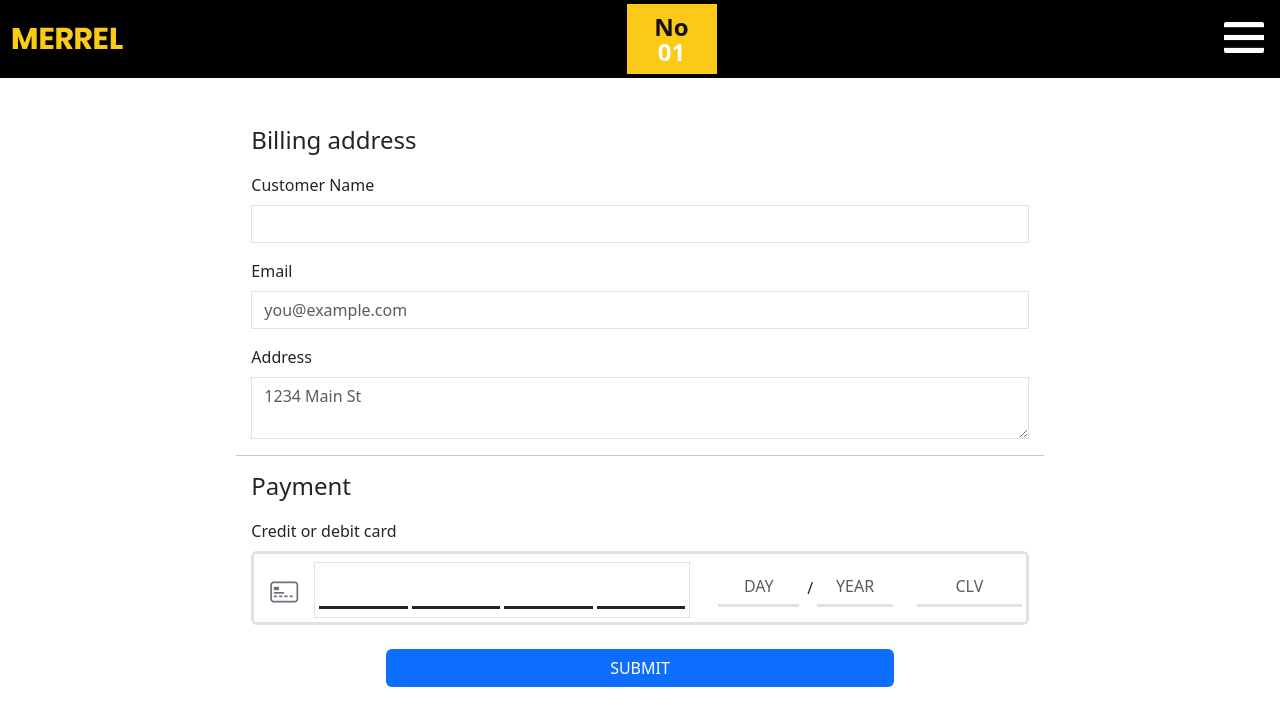
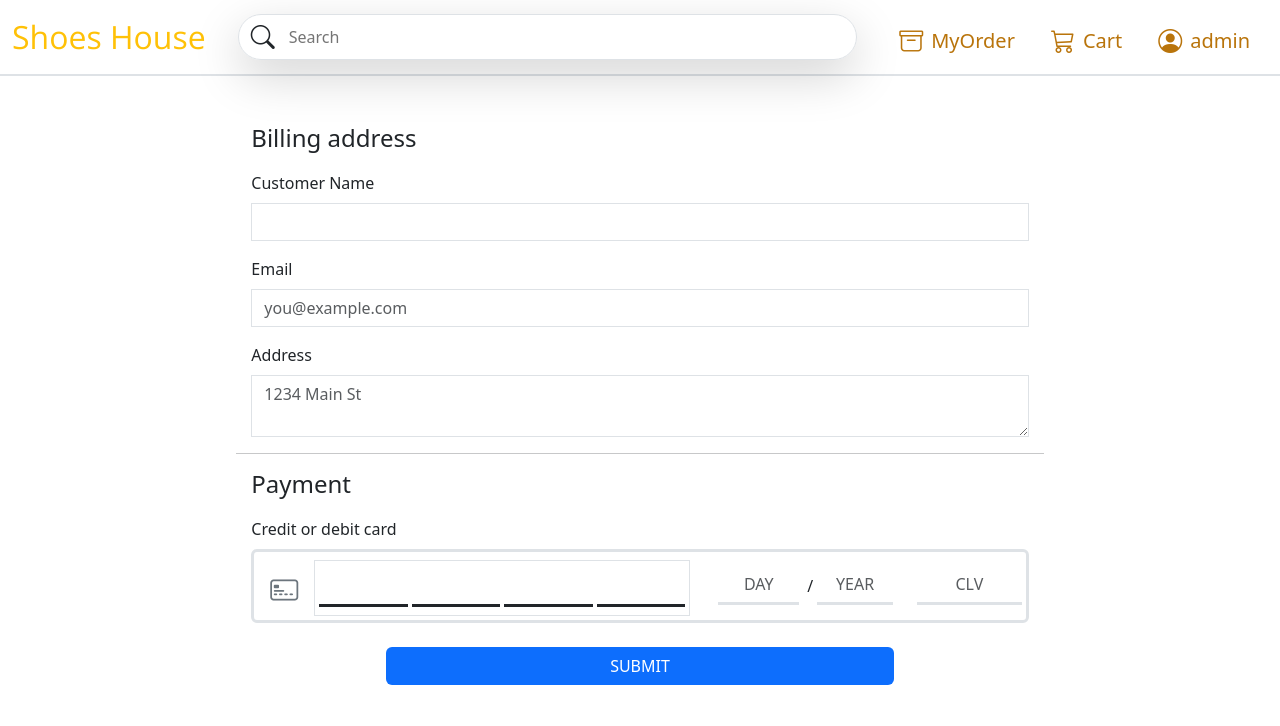
Before and after one commit to GoktugGok/Shoes_Shop, a Django app: page /shoes/payment/5 in a window 1280 px wide. Shown: the top 726 px of the page. Run offline with Django 4.2, Linux system fonts and the light colour scheme; a user stored in the database is signed in; data comes from the database, SQL or seed files in the repository; both versions use the stored data as it was after the commit; parts of the project's set-up code (start-up, migrations or seed data) failed here and were passed over; some libraries are stand-ins or nearby versions; some web fonts are replaced.

Commit message:
added screenshots

```diff
--- a/shoesShop/shoes/admin.py
+++ b/shoesShop/shoes/admin.py
@@ -63,7 +63,7 @@ class GendersAdmin(admin.ModelAdmin):
 
 @admin.register(ShoeHeight)
 class ShoeHeightAdmin(admin.ModelAdmin):
-    prepopulated_fields = {'slug':('name',)}\
+    prepopulated_fields = {'slug':('name',)}
 
 @admin.register(ShoesNumbers)
 class ShoesNumbersAdmin(admin.ModelAdmin):
--- a/shoesShop/shoes/templates/shop.html
+++ b/shoesShop/shoes/templates/shop.html
@@ -106,7 +106,7 @@
                                                    <h5>{{sho.product.number}}</h5>
                                                 </div>
                                                 <a href="{% url 'cart-delete' sho.product.id  %}" class="position-absolute top-0 end-0"><button class="position-absolute top-0 end-0 btn btn-outline-danger border-2  rounded-circle rounded-top-0 rounded-end-0 p-2"><i class="bi bi-x-octagon"></i></button></a>
-                                                <div class="position-absolute bottom-0 start-50  text-warning  border border-warning rounded-top-3 px-1">{{sho.shoe_info.price}}$</div>
+                                                <div class="position-absolute bottom-0 start-50  text-warning  border border-warning rounded-top-3 px-1">{{sho.shoe_info.price}}TL</div>
                                              </div>
 
                                        {% endfor %}
--- a/shoesShop/shoes/views.py
+++ b/shoesShop/shoes/views.py
@@ -233,11 +233,11 @@ def cart_products(request,user_id):
 
     Delivery_Cost = 150 if shoe else 0  # Eğer ürün yoksa kargo bedeli 0 olacak
     total_prices = total_price
-    if total_prices < 5000 and Delivery_Cost != 'free':
+    if total_prices < 5000 and Delivery_Cost != '0 ':
         total_prices += Delivery_Cost
         Total = total_prices
     else:
-        Delivery_Cost = 'free'
+        Delivery_Cost = '0 '
         Total = total_prices
 
     print(Delivery_Cost)
@@ -285,7 +285,7 @@ def payment_information(request, user_id):
             deliveryPrice = total
         else:
             print('kargo beles')
-            deliveryPrice = 'free'
+            deliveryPrice = '0'
 
         pay = PayDetail.objects.create(user=user,price=total,name=name,email=email,address=address,cardNumber=card_number,day=day,year=year,clv=clv)
 
--- a/shoesShop/templates/payment.html
+++ b/shoesShop/templates/payment.html
@@ -28,33 +28,90 @@ textarea.address:focus,
 
 </style>
 <body>
-    <div class="header_section " style="background-image: none;">
-        <div class="container-fluid " style="height: 100%; width: 100%; background-color: black;">
-            <div class="d-flex justify-content-between align-items-center pb-1">
-               <div class=""><a href="{% url 'index' %}"><img src="{% static 'images/logo.png' %}"></a></div>
-               <div class="number_text mt-1">No<br><span style="color: #fff;">01</span></div>
-               <div class=" "><a class="class=" openbtn="" onclick="openNav()"><img src="{% static 'images/toggle-icon.png' %}" class="p-1 rounded " style="max-width: 100%;background-color: black;"></a></div>
-            </div>
-            <div class="">
-                <div id="mySidebar" class="sidebar z-3">
-                   <a href="javascript:void(0)" class="closebtn" onclick="closeNav()">x</a>
-                   <a href="{% url 'index' %}">Home</a>
-                   <a href="{% url 'about' %}">About</a>
-                   <a href="{% url 'gallery' %}">Gallery</a>
-                   <a href="{% url 'news' %}">News</a>
-                   <a href="{% url 'testimonial' %}">Testimonial</a>
-                   <a href="{% url 'contact' %}">Contact</a>
-                   <a href="{% url 'cart' request.user.id %}">Bag</a>
-                    {% if user.is_authenticated %}
-                       <a href="{% url 'logout' %}">Logout</a>
-                    {% else %}
-                       <a href="{% url 'login' %}">Login</a>
-                    {% endif %}
-                </div>
+    <div class="s">
+        <nav class="navbar navbar-expand-lg ">
+           <div class="container-fluid">
+             <a class="navbar-brand text-warning fs-2 osuc" href="{% url 'index' %}">Shoes House</a>
+             <button class="navbar-toggler bg-warning "  type="button"  data-bs-target="#navbarSupportedContent" aria-controls="navbarSupportedContent" aria-expanded="false" aria-label="Toggle navigation">
+              <i class="bi bi-list text-dark fs-5"></i>
+             </button>
+             <div class="collapse navbar-collapse " id="navbarSupportedContent">
+              <!-- Categories
+              <button onclick="openModal()" class="d-flex justify-content-center align-items-center underline-container ms-lg-2" data-bs-toggle="modal" data-bs-target="#categoriesModal" style="background-color: white;" data-bs-toggle="dropdown" aria-expanded="false">
+                    <i class="bi bi-grid fs-4 text-dark me-2 ms-2"></i>
+                    <div class="p-0 m-0 category fs-5">Categories</div>
+              </button>
+              <div id="myModal" class="modal">
+                 <div class="modal-content">
+                    <span class="close-btn fs-2 text-end  mb-1" onclick="closeModal()">
+                       <i class="bi bi-x-circle "></i>
+                    </span>
+                    <div class="container-fluid">
+                       <div class="row text-center">
+                           <a href="{% url 'myorder' %}" class="h3 categoryHover">MyOrder</a>
+                          <a href="{% url 'user_update' %}" class="h3 categoryHover">Profile</a>
+                          <h3>Favorite</h3>
+                       </div>
+                    </div>
+                 </div>
+              </div>-->
+                <!-- Cart -->
+               <ul class="navbar-nav ms-auto mb-2  mb-lg-0 order-lg-1">
+                 <li class="nav-item mt-auto">
+                    <div class="nav-link  pb-0">
+                       <a href="{% url 'myorder' %}" class=" d-flex justify-content-start align-items-center text-center nav-itemS ">
+                           <i class="bi bi-archive fs-4 me-2"></i>
+                           <div class="fs-5">MyOrder</div>
+                       </a>
+                    </div>
+                 </li>
+                 <li class="nav-item mt-auto">
+                  <div class="nav-link  pb-0">
+                    <a href="{% url 'cart' user.id|default_if_none:"0" %}" class="d-flex justify-content-start align-items-center text-center nav-itemS">
+                       <i class="bi bi-cart3 fs-4 me-2"></i>
+                       <div class="fs-5">Cart</div>
+                   </a>
+
+                  </div>
+               </li>
+                  <!-- User -->
+                 <li class="nav-item my-auto">
+                    <div class="nav-link  mt-0 pb-0" onclick="openModal()">
+                       {% if request.user.is_authenticated %}
+                          <a href="{% url 'user_update' %}" class="d-flex justify-content-start align-items-center text-center nav-itemS">
+                             <i class="bi bi-person-circle fs-4 me-2"></i>
+                             <div class="fs-5">{{ request.user.username }}</div>
+                          </a>
+                       {% else %}
+                          <a href="{% url 'login' %}" class="d-flex justify-content-start align-items-center text-center nav-itemS">
+                             <i class="bi bi-box-arrow-in-right fs-4 me-2"></i>
+                             <div class="fs-5">Login</div>
+                          </a>
+                       {% endif %}
+
+                    </div>
+                 </li>
+               </ul>
+
+               <!-- Search -->
+               <div class="w-100 position-relative dropdown ms-lg-3 me-lg-4  ">
+                 <form id="searchId" class="d-flex w-100 border rounded-5 shadow-lg searchId" role="search">
+                   {% csrf_token %}
+                   <i class="bi bi-search p-1 fs-4 mx-2"></i>
+                   <input class="me-2 border-0 rounded-5 w-100" autocomplete="off" name="q" id="searchInput" type="search" placeholder="Search" oninput="getSearchResults()" aria-label="Search">
+                 </form>
+                 <ul id="searchResults"class=" rounded-bottom-3 p-0 visually-hidden-focusable position-absolute top-0 start-0 bg-light z-3  border border-warning SearchResults mt-5 " >
+                 </ul>
+               </div>
+             </div>
            </div>
-         </div>
-
-     </div>
+         </nav>
+           <div class="d-flex justify-content-center border align-items-center  ">
+           {% for all_category in all_categories %}
+              <a href="{% url 'gallery_by_category' all_category.slug %}" class="h3 text-center ms-4 mb-0 p-2 categoryHover">{{all_category.title}}</a>
+           {% endfor %}
+           </div>
+    </div>
         <div class="container-fluid">
             <div class="row">
                 <form method="POST" class="paymentForm">
--- a/shoesShop/templates/user_update.html
+++ b/shoesShop/templates/user_update.html
@@ -83,7 +83,7 @@
                 <h2 class="section-title px-5 position-relative">
                   <div class="btn position-absolute top-0 start-0">
                      {% if user.is_authenticated %}
-                        <a href="{% url 'logout' %}" class="nav-itemS">Logout</a>
+                     <a href="{% url 'logout' %}" class="nav-itemS fs-5"><i class="bi bi-box-arrow-right ps-2 me-2"></i>Logout</a>
                      {% else %}
                         <a href="{% url 'login' %}" class="nav-itemS">Login</a>
                      {% endif %}
```
Also changed, not shown: shoesShop/templates/index.html (+6 -5 lines), shoesShop/db.sqlite3, shoesShop/media/images/cocuk_IV7G0lS.jpg (added), shoesShop/media/images/users/782975C01_RGB.jpg (added), shoesShop/media/images/users/cocuk.jpg (added), shoesShop/media/images/users/dunk-low-retro-ayakkabısı-mhrtZC_1.png (added), shoesShop/media/images/users/indirs6.png (added), shoesShop/media/images/users/jordan-1-mid-se-ayakkabısı-Sk3fg9_2.jpg (added).
